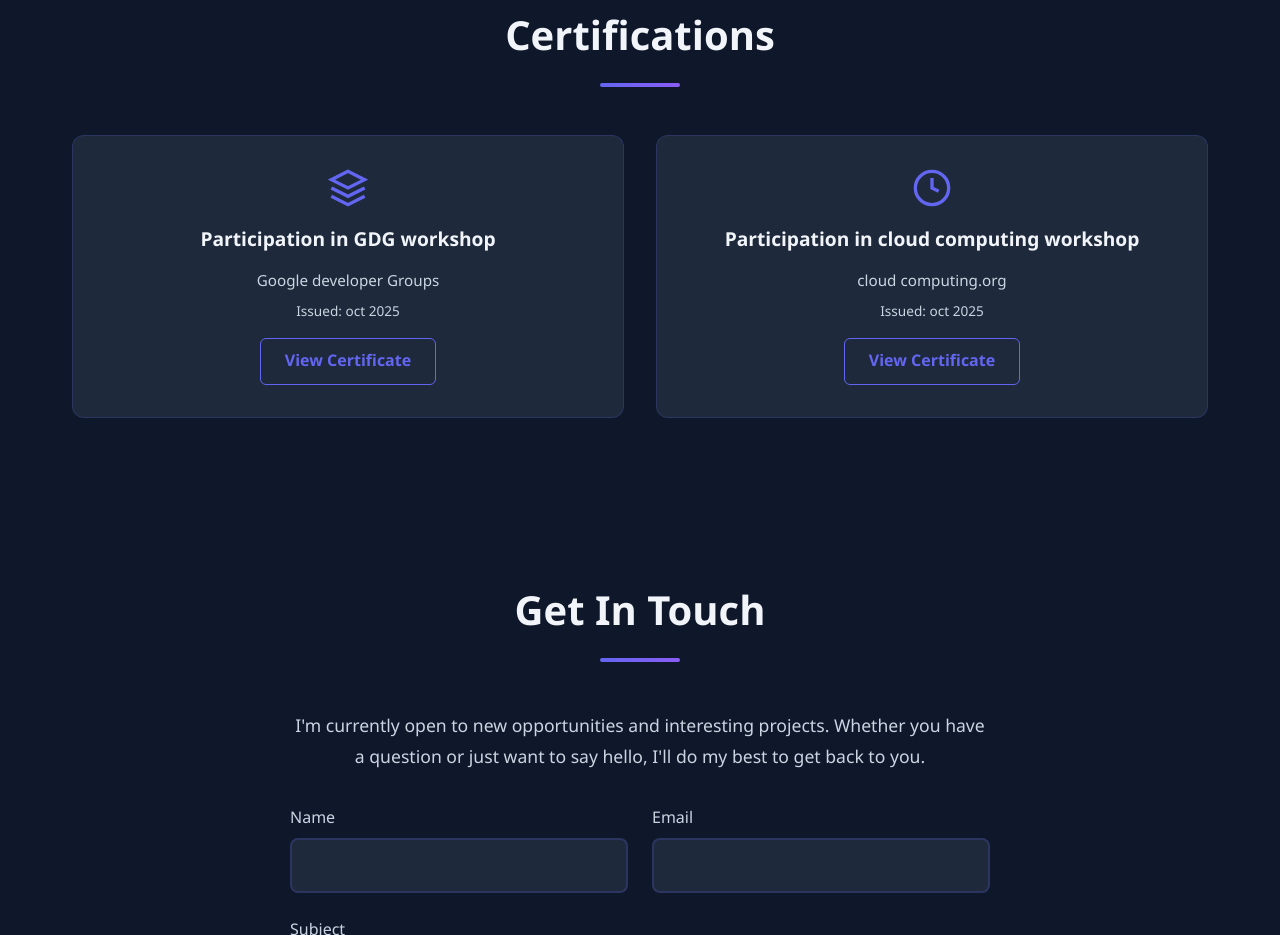
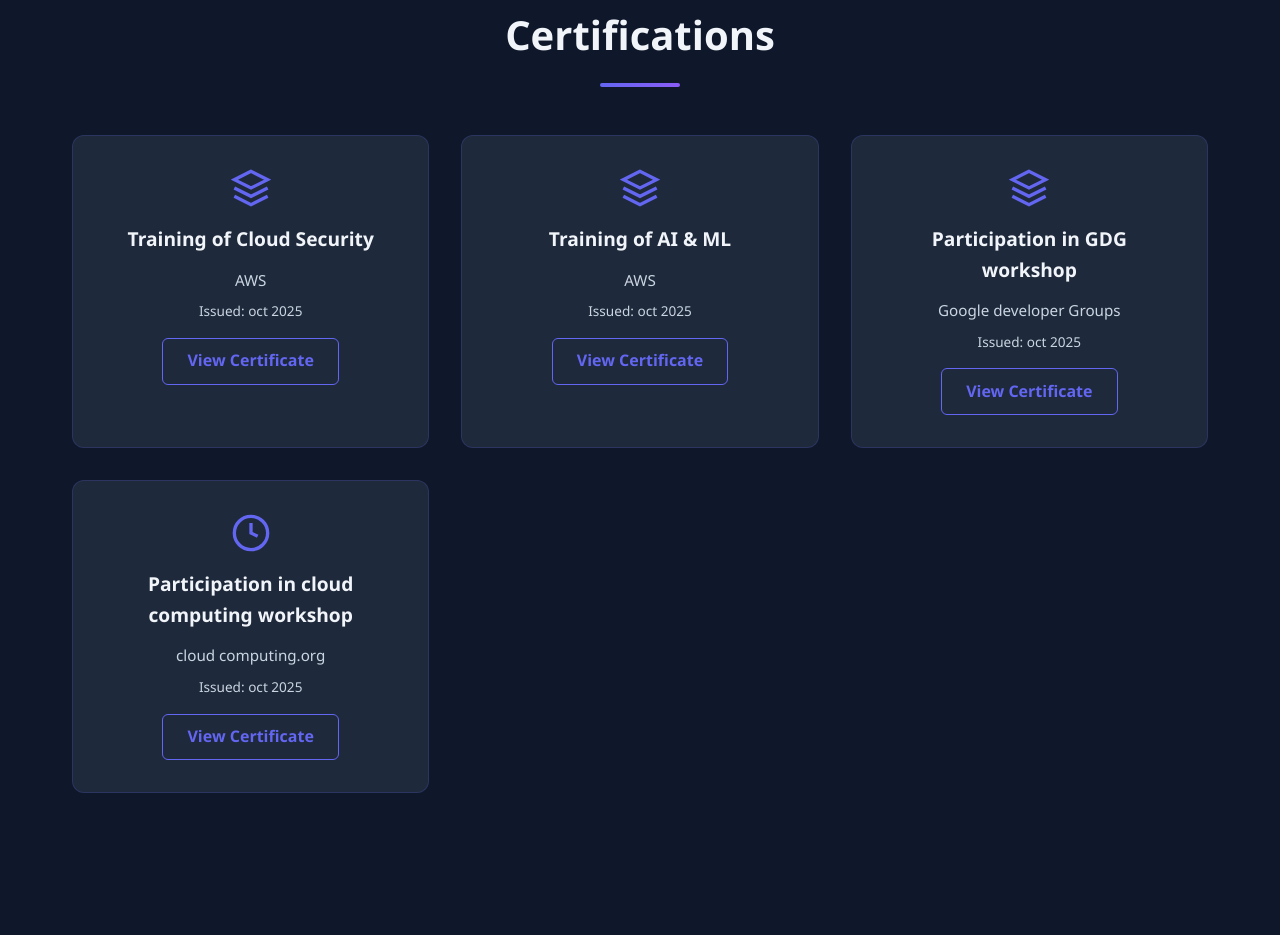
Before and after one commit to Srinath124/Srinath_portfolio, a plain HTML site: page index.html in a window 1280 px wide. Shown: the part 4312-5247 px from the top of the page. Drawn offline with Linux system fonts and the light colour scheme.

Commit message:
Update index.html

```diff
--- a/index.html
+++ b/index.html
@@ -258,6 +258,30 @@
         <h2 class="section-title">Certifications</h2>
         <div class="certifications-grid">
             <!-- EDIT YOUR CERTIFICATIONS -->
+             <div class="cert-card">
+                <div class="cert-icon">
+                    <svg width="40" height="40" viewBox="0 0 24 24" fill="none" stroke="currentColor" stroke-width="2">
+                        <path d="M12 2L2 7l10 5 10-5-10-5z"></path>
+                        <path d="M2 17l10 5 10-5M2 12l10 5 10-5"></path>
+                    </svg>
+                </div>
+                <h3>Training of Cloud Security</h3>
+                <p class="cert-issuer">AWS</p>
+                <p class="cert-date">Issued: oct 2025</p>
+                <a href="AWS cloud security.pdf" class="cert-view" target="_blank">View Certificate</a>
+            </div>
+             <div class="cert-card">
+                <div class="cert-icon">
+                    <svg width="40" height="40" viewBox="0 0 24 24" fill="none" stroke="currentColor" stroke-width="2">
+                        <path d="M12 2L2 7l10 5 10-5-10-5z"></path>
+                        <path d="M2 17l10 5 10-5M2 12l10 5 10-5"></path>
+                    </svg>
+                </div>
+                <h3>Training of AI & ML</h3>
+                <p class="cert-issuer">AWS</p>
+                <p class="cert-date">Issued: oct 2025</p>
+                <a href="AWS aiml.pdf" class="cert-view" target="_blank">View Certificate</a>
+            </div>
             <div class="cert-card">
                 <div class="cert-icon">
                     <svg width="40" height="40" viewBox="0 0 24 24" fill="none" stroke="currentColor" stroke-width="2">
```
